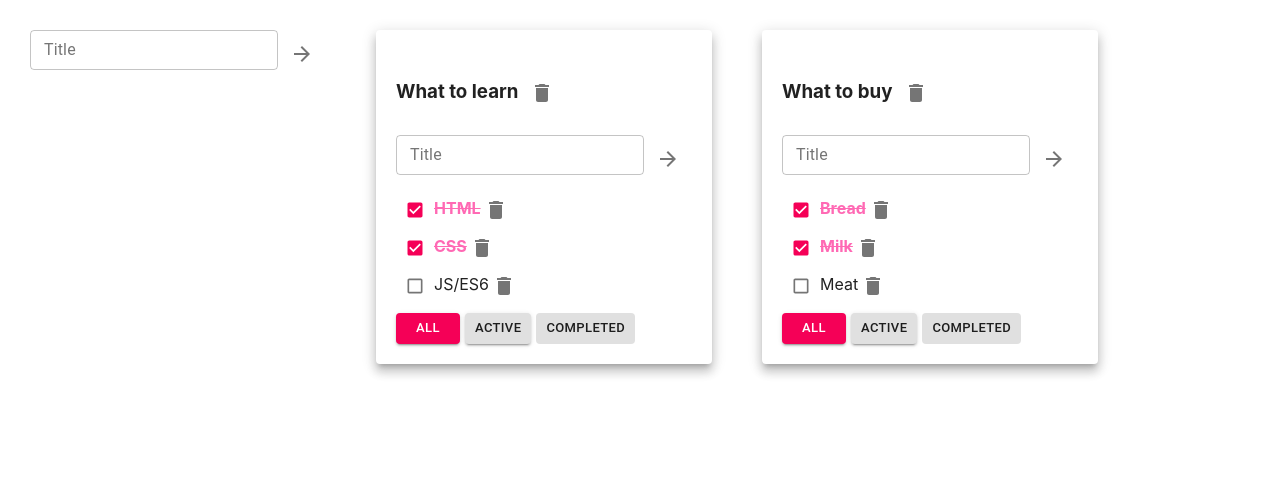
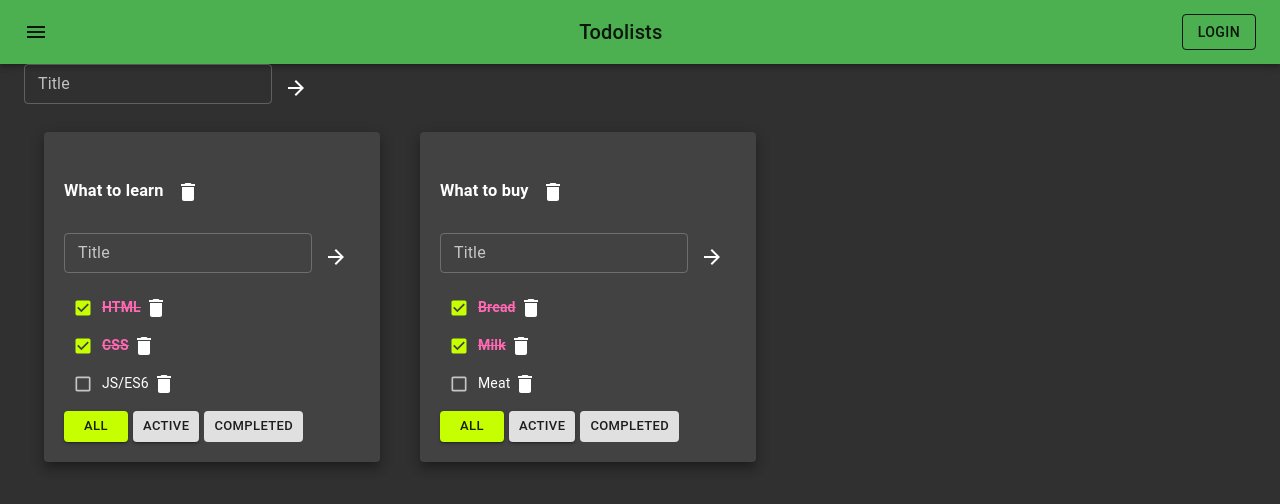
Before and after one commit to alexDose/todolist-playlist, a React (Create React App) app: page / in a window 1280 px wide. Shown: the top 504 px of the page. Built offline with nearby package versions, Linux system fonts and the light colour scheme.

Commit message:
7 lesson MUI + theme in the index.tsx

```diff
--- a/src/App.css
+++ b/src/App.css
@@ -1,3 +1,4 @@
+/*
 .App {
   padding: 30px;
   display: flex;
@@ -6,12 +7,14 @@
 .App > div {
   margin-right: 50px;
 }
+*/
 
 .isDone {
   text-decoration: line-through;
   color: hotpink;
   font-weight: bold;
 }
+/*
 
 .active {
   background-color: hotpink;
@@ -28,4 +31,4 @@ input {
   font-weight: bold;
   background: hotpink;
   color: white;
-}
+}*/
--- a/src/App.tsx
+++ b/src/App.tsx
@@ -3,7 +3,8 @@ import './App.css';
 import TodoList, {TaskType} from "./TodoList";
 import {v1} from "uuid";
 import {AddItemForm} from "./AddItemForm";
-import {Paper} from "@material-ui/core";
+import {AppBar, Button, Container, Grid, IconButton, Paper, Toolbar, Typography} from "@material-ui/core";
+import {Menu} from "@material-ui/icons";
 
 // CRUD => СRUD
 // GUI & CLI
@@ -88,9 +89,22 @@ function App() {
     // UI:
     return (
         <div className="App">
-
+            <AppBar position="static">
+                <Toolbar style={{justifyContent: "space-between"}}>
+                    <IconButton edge="start" color="inherit" aria-label="menu">
+                        <Menu/>
+                    </IconButton>
+                    <Typography variant="h6">
+                        Todolists
+                    </Typography>
+                    <Button color="inherit" variant={"outlined"}>Login</Button>
+                </Toolbar>
+            </AppBar>
+            <Container fixed>
+                <Grid container>
                     <AddItemForm addItem={addTodolist}/>
-
+                </Grid>
+                <Grid style={{padding: "20px"}} spacing={5} container>
                     {todolists.map(tl => {
 
                         let tasksForRender;
@@ -105,7 +119,8 @@ function App() {
                                 tasksForRender = tasks[tl.id]
                         }
 
-                return <Paper elevation={8}
+                        return <Grid item key={tl.id}>
+                        <Paper elevation={8}
                                       style={{padding: "20px"}}>
                             <TodoList
                                 key={tl.id}
@@ -120,8 +135,9 @@ function App() {
                                 changeTaskStatus={changeTaskStatus}
                                 changeTaskTitle={changeTaskTitle}
                                 changeTodolistTitle={changeTodolistTitle}
-                /></Paper>
-            })}
+                            /></Paper></Grid>
+                    })}</Grid>
+            </Container>
         </div>
     )
 }
--- a/src/index.tsx
+++ b/src/index.tsx
@@ -3,8 +3,22 @@ import ReactDOM from 'react-dom';
 import './index.css';
 import App from './App';
 import * as serviceWorker from './serviceWorker';
+import {createTheme, CssBaseline, ThemeProvider} from "@material-ui/core";
+import {green, lime} from "@material-ui/core/colors";
 
-ReactDOM.render(<App />,  document.getElementById('root'));
+const theme = createTheme({
+    palette: {
+        primary: green,
+        secondary: lime,
+        type: "dark"
+    }
+})
+
+ReactDOM.render(
+    <ThemeProvider theme={theme}>
+        <CssBaseline/>
+        <App/>
+    </ThemeProvider>, document.getElementById('root'));
 
 // If you want your app to work offline and load faster, you can change
 // unregister() to register() below. Note this comes with some pitfalls.
```
Lines whose indentation alone changed are shown as unchanged.
